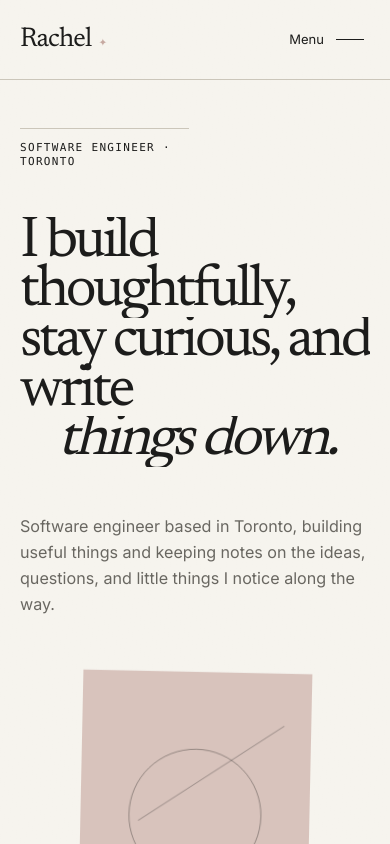
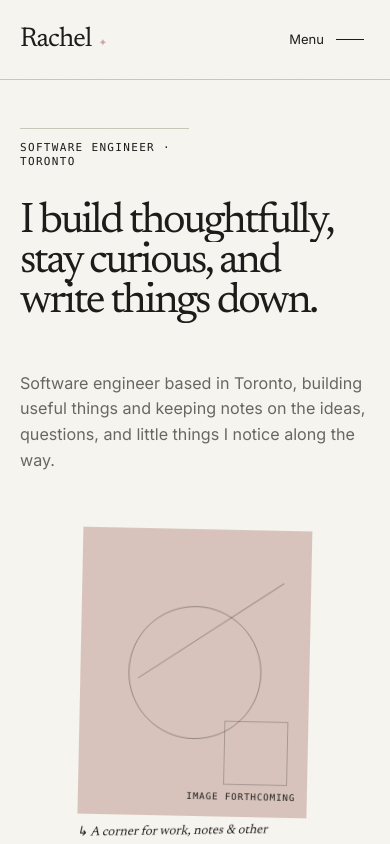
Before and after one commit to eun-chae-s/eun-chae-s.github.io, a React (Vite) app: page / in a window 390 px wide. Shown: the top 844 px of the page. Built offline with nearby package versions, Linux system fonts and the light colour scheme.

Commit message:
title css update

```diff
--- a/src/components/home/Hero.jsx
+++ b/src/components/home/Hero.jsx
@@ -6,8 +6,8 @@ export function Hero({ content }) {
         <p className="hero__eyebrow eyebrow">{content.eyebrow}</p>
         <h1 id="hero-title" className="hero__title">
           <span>I build thoughtfully,</span>
-          <span>stay curious, and write</span>
-          <span>things down.</span>
+          <span>stay curious, and</span>
+          <span>write things down.</span>
         </h1>
         <p className="hero__introduction">{content.introduction}</p>
         <EditorialMedia
--- a/src/styles/home.css
+++ b/src/styles/home.css
@@ -18,7 +18,8 @@
   font-size: clamp(3.9rem, 7.4vw, 8.8rem);
   font-weight: 400;
   letter-spacing: -0.06em;
-  line-height: 0.85;
+  line-height: 1;
+  margin-top: 0.5em;
 }
 
 .hero__title span {
@@ -30,8 +31,7 @@
 }
 
 .hero__title span:nth-child(3) {
-  margin-left: 2.35em;
-  font-style: italic;
+  margin-left: 0.8em;
 }
 
 .hero__introduction {
@@ -488,8 +488,10 @@
 
   .hero__title {
     grid-column: 1 / -1;
-    margin-top: var(--space-5);
-    font-size: clamp(3.15rem, 15vw, 5.5rem);
+    margin-top: var(--space-4);
+    font-size: clamp(2.5rem, 11vw, 3.25rem);
+    letter-spacing: -0.055em;
+    line-height: 0.94;
   }
 
   .hero__title span:nth-child(2) {
@@ -497,7 +499,7 @@
   }
 
   .hero__title span:nth-child(3) {
-    margin-left: 0.65em;
+    margin-left: 0;
   }
 
   .hero__introduction {
--- a/src/styles/motion.css
+++ b/src/styles/motion.css
@@ -109,8 +109,8 @@
   left: 0;
   display: none;
   place-items: center;
-  width: 4.25rem;
-  height: 4.25rem;
+  width: 3.5rem;
+  height: 3.5rem;
   border-radius: 50%;
   background: var(--color-ink);
   color: var(--color-paper);
```
